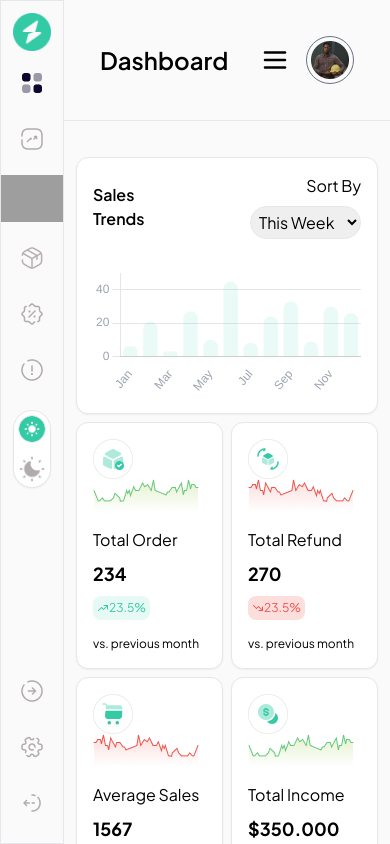
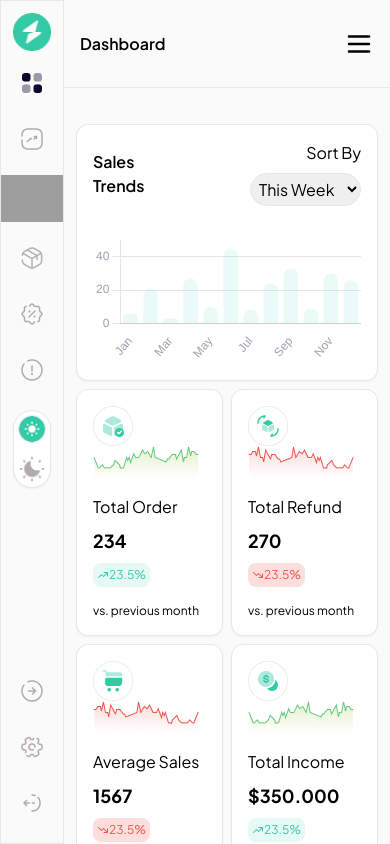
Before and after one commit to Veedsify/geegpay_project, a React (Vite) app: page / in a window 390 px wide. Shown: the top 844 px of the page. Built offline with nearby package versions, Linux system fonts and the light colour scheme; grey boxes are pictures that could not be loaded; the HTML template or start-up script is replaced by a standard one.

Commit message:
updated header

```diff
--- a/src/components/header.jsx
+++ b/src/components/header.jsx
@@ -8,9 +8,9 @@ const Header = () => {
   };
 
   return (
-    <header className="min-h-[88px] flex items-center p-9 border-b mb-6">
-      <nav className="flex items-center w-full">
-        <span className="text-2xl font-[600]">Dashboard</span>
+    <header className="min-h-[88px] flex items-center p-4 md:p-9 border-b mb-6">
+      <nav className="flex items-center w-full gap-1">
+        <span className="text-base sm:text-2xl font-[600]">Dashboard</span>
         <form action="/" className="ml-auto mr-4 px-4 hidden lg:block">
           <label
             htmlFor="search"
@@ -76,7 +76,7 @@ const Header = () => {
         </span>
 
         {/* MOBILE MENU PROFILE*/}
-        <div className="xl:hidden ml-4 border-gray-500 grid place-items-center border rounded-full p-1">
+        <div className="xl:hidden sm:grid hidden ml-4 border-gray-500 place-items-center border rounded-full p-1">
           <img
             src="/icons/profile.png"
             alt="Profile Icon"
```
